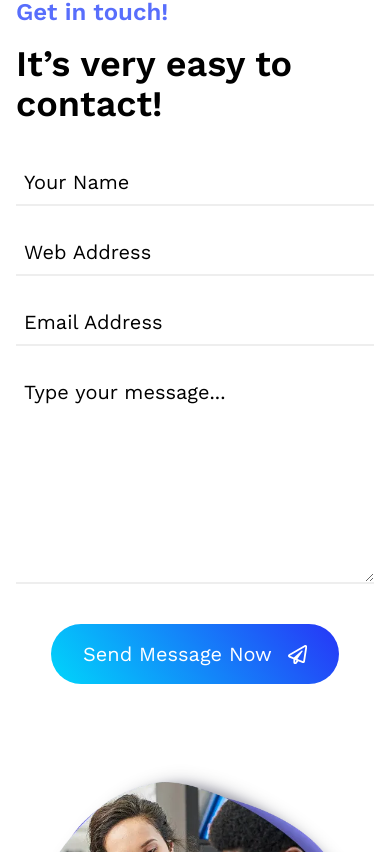
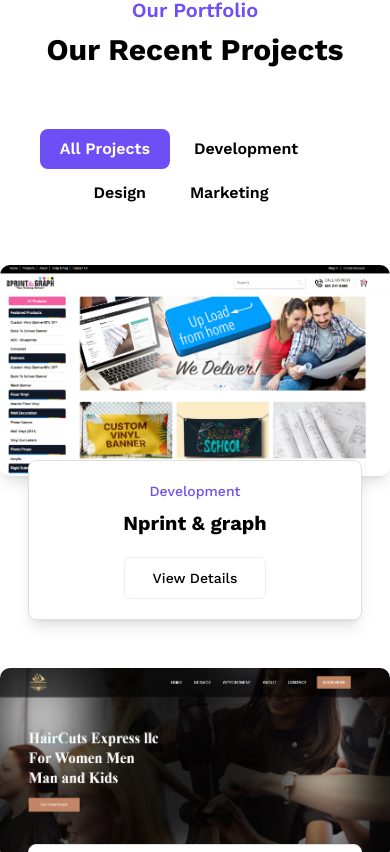
Before and after one commit to FazlyRabbi/agency, a Next.js app: page / in a window 390 px wide. Shown: the part 3952-4804 px from the top of the page. Built offline with nearby package versions, Linux system fonts and the light colour scheme.

Commit message:
add portfolio

```diff
--- a/src/app/components/Header.jsx
+++ b/src/app/components/Header.jsx
@@ -22,7 +22,7 @@
   }, []);
 
   const navList = (
-    <ul className="mb-4 mt-2 flex flex-col gap-2 lg:mb-0 lg:mt-0 lg:flex-row lg:items-center lg:gap-5">
+    <ul className="mb-4 mt-2 flex flex-col gap-2 lg:mb-0 lg:mt-0 lg:flex-row lg:items-center lg:gap-5 z-50">
       <Typography
         as="li"
         variant="small"
--- /dev/null
+++ b/src/app/components/Portfolio.jsx
@@ -0,0 +1,155 @@
+import React, { useState } from "react";
+import printGraph from "../img/portfolio/print&graph.png";
+import hairCutt from "../img/portfolio/haircutt.png"
+import Image from "next/image";
+
+const Portfolio = () => {
+  const [showCard, setShowCard] = useState("all");
+
+  const handleProject = (category) => {
+    setShowCard(category);
+  };
+
+  return (
+    <>
+      <section className="pt-20 pb-12  lg:pt-[120px] lg:pb-[90px] dark:bg-dark">
+        <div className="container mx-auto">
+          <div className="flex flex-wrap -mx-4">
+            <div className="w-full px-4">
+              <div className="mx-auto mb-[60px] max-w-[510px] text-center">
+                <span className="text-primary mb-2 block text-xl font-semibold">
+                  Our Portfolio
+                </span>
+                <h2 className="text-dark mb-3 text-3xl leading-[1.208] font-bold sm:text-4xl md:text-[40px]">
+                  Our Recent Projects
+                </h2>
+              </div>
+            </div>
+          </div>
+
+          <div className="w-full  transition-all duration-300 flex flex-wrap justify-center -mx-4">
+            <div className="w-full px-4">
+              <ul className="flex flex-wrap justify-center mb-12 space-x-1">
+                <li className="mb-1">
+                  <button
+                    onClick={() => handleProject("all")}
+                    className={`inline-block rounded-lg py-2 px-5 text-center text-base font-semibold transition md:py-3 lg:px-8 ${
+                      showCard === "all"
+                        ? "activeClasses bg-primary text-white"
+                        : "inactiveClasses text-body-color dark:text-dark-6 hover:bg-primary hover:text-white"
+                    }`}
+                  >
+                    All Projects
+                  </button>
+                </li>
+                <li className="mb-1">
+                  <button
+                    onClick={() => handleProject("development")}
+                    className={`inline-block rounded-lg py-2 px-5 text-center text-base font-semibold transition md:py-3 lg:px-8 ${
+                      showCard === "development"
+                        ? "activeClasses bg-primary text-white"
+                        : "inactiveClasses text-body-color dark:text-dark-6 hover:bg-primary hover:text-white"
+                    }`}
+                  >
+                    Development
+                  </button>
+                </li>
+
+                <li className="mb-1">
+                  <button
+                    onClick={() => handleProject("design")}
+                    className={`inline-block rounded-lg py-2 px-5 text-center text-base font-semibold transition md:py-3 lg:px-8 ${
+                      showCard === "design"
+                        ? "activeClasses bg-primary text-white"
+                        : "inactiveClasses text-body-color dark:text-dark-6 hover:bg-primary hover:text-white"
+                    }`}
+                  >
+                    Design
+                  </button>
+                </li>
+                <li className="mb-1">
+                  <button
+                    onClick={() => handleProject("marketing")}
+                    className={`inline-block rounded-lg py-2 px-5 text-center text-base font-semibold transition md:py-3 lg:px-8 ${
+                      showCard === "marketing"
+                        ? "activeClasses bg-primary text-white"
+                        : "inactiveClasses text-body-color dark:text-dark-6 hover:bg-primary hover:text-white"
+                    }`}
+                  >
+                    Marketing
+                  </button>
+                </li>
+              </ul>
+            </div>
+          </div>
+          <div className="flex flex-wrap -mx-4">
+            <PortfolioCard
+              ImageHref={printGraph}
+              category="Development"
+              title="Nprint & graph"
+              button="View Details"
+              buttonHref="https://nprintandgraph.com/"
+              showCard={showCard}
+            />
+            <PortfolioCard
+              ImageHref={hairCutt}
+              category="Development"
+              title="Haircutt Express"
+              button="View Details"
+              buttonHref="https://haircuts-express.vercel.app/"
+              showCard={showCard}
+            />
+          </div>
+        </div>
+      </section>
+    </>
+  );
+};
+
+export default Portfolio;
+
+const PortfolioCard = ({
+  showCard,
+  category,
+  ImageHref,
+  title,
+  button,
+  buttonHref,
+}) => {
+  return (
+    <>
+      <div
+        className={`w-full px-4 md:w-1/2 xl:w-1/3 ${
+          showCard === "all" || showCard === category.toLowerCase()
+            ? "block"
+            : "hidden"
+        }`}
+      >
+        <div className="relative mb-12  cursor-pointer  transition-all duration-300">
+          <div className="overflow-hidden shadow-lg rounded-[10px]">
+            <Image
+              src={ImageHref}
+              alt="portfolio"
+              className="  lg:min-h-[15rem] min-h-[12rem]  w-full h-full"
+            />
+          </div>
+          <div className="relative border   border-gray-300 py-5 shadow-lg mx-7 -mt-[1rem] rounded-lg bg-white dark:bg-dark-2 px-3 text-center shadow-portfolio dark:shadow-box-dark">
+            <span className="text-primary mb-2  block text-sm font-medium">
+              {category}
+            </span>
+            <h3 className="text-dark dark:text-white mb-5 text-xl font-bold">
+              {title}
+            </h3>
+            <a
+              target="_blank"
+              href={buttonHref}
+              className="text-body-color dark:text-dark-6 hover:border-primary hover:bg-primary inline-block rounded-md border border-stroke dark:border-dark-3 py-[10px] px-7 text-sm font-medium transition hover:text-white"
+            >
+              {button}
+            </a>
+          </div>
+        </div>
+      </div>
+    </>
+  );
+};
--- a/src/app/page.js
+++ b/src/app/page.js
@@ -8,6 +8,7 @@
 import HeaderTop from "./components/HeaderTop";
 import Hero from "./components/Hero";
 import Service from "./components/Service";
+import Portfolio from "./components/Portfolio";
 
 // imports components
 
@@ -19,6 +20,7 @@
       <Hero/>
       <About/>
       <Service/>
+      <Portfolio/>
       <Contact/>
       <Footer_top/>
       <Footer/>
```
Also changed, not shown: src/app/img/portfolio/haircutt.png (added), src/app/img/portfolio/print&graph.png (added).
